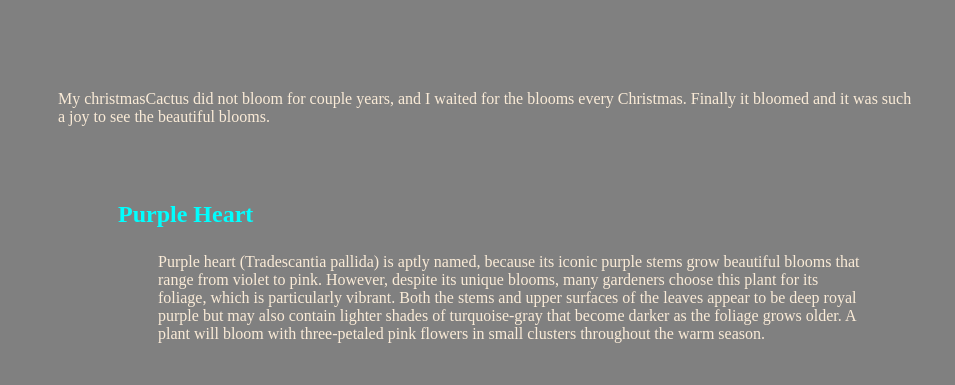
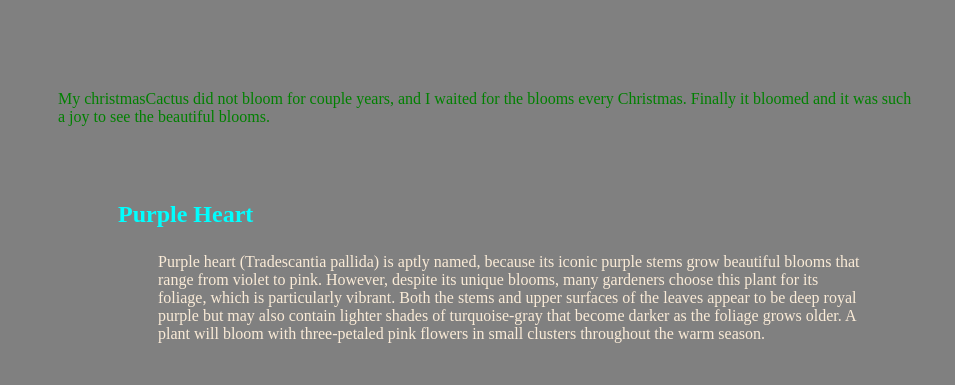
Before and after one commit to STL-LC101-January-22/assignment-4-html, a website: page index.html in a window 1280 px wide. Shown: the part 684-1069 px from the top of the page, without its empty margins (0-955 px from the left). Drawn offline with Linux system fonts and the light colour scheme; grey boxes are pictures that could not be loaded.

Commit message:
Added funParagraph color green

```diff
--- a/styles.css
+++ b/styles.css
@@ -30,6 +30,10 @@ p {
     /*background-color:lightyellow;*/
   }
 
+  p.funParagraph{
+    color: green;
+  }
+
   div{
       padding: 25px 50px 75px 100px;
   }
```
